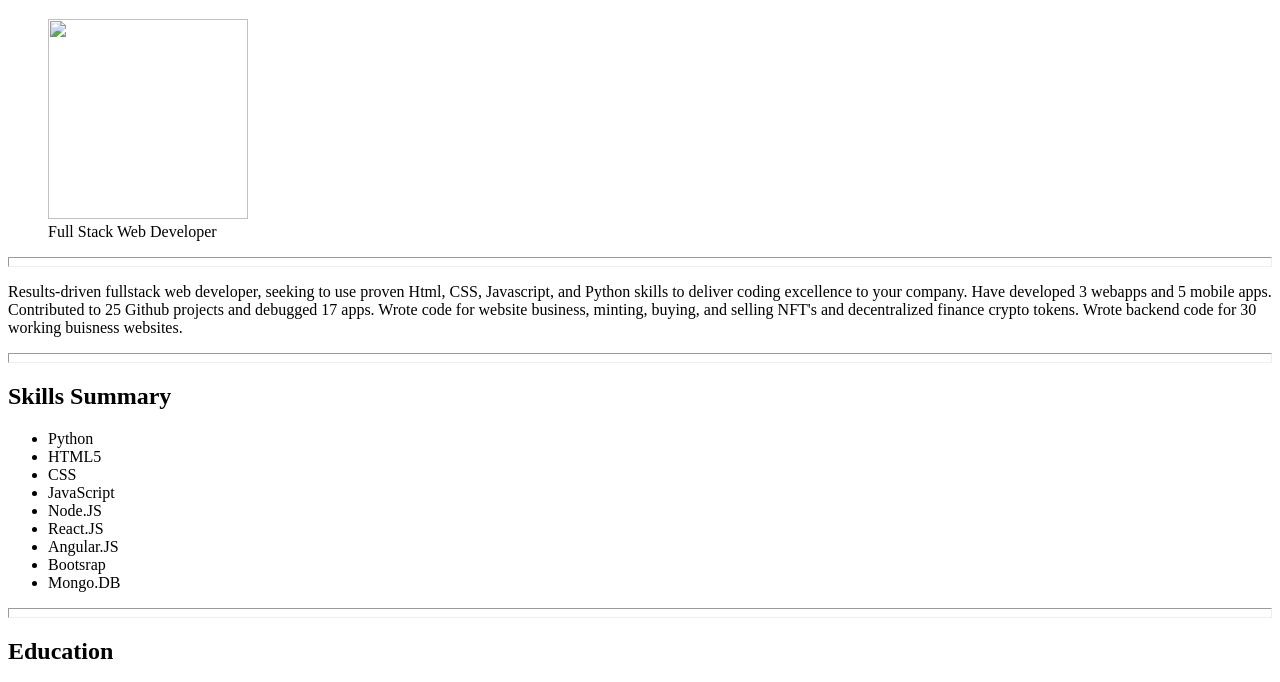
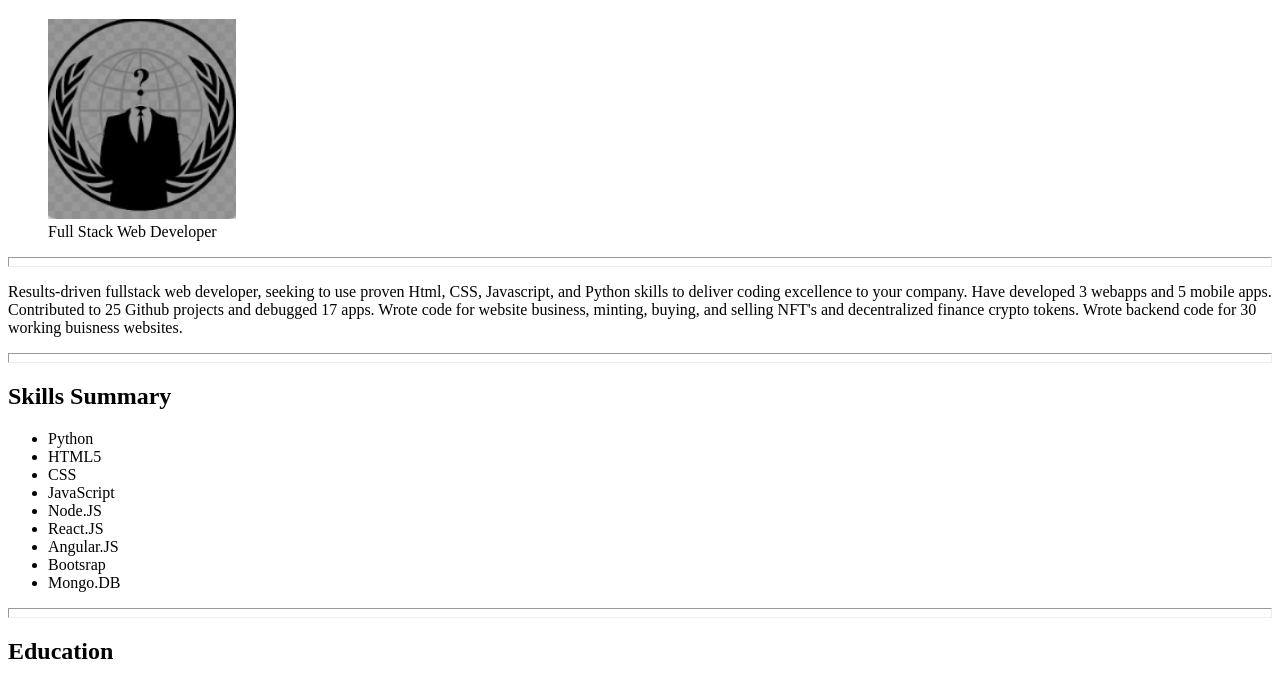
Before and after one commit to chrisb1nj/MyResume, a plain HTML site: page index.html in a window 1280 px wide. Shown: the part 61-743 px from the top of the page. Drawn offline with Linux system fonts and the light colour scheme.

Commit message:
Update index.html

```diff
--- a/index.html
+++ b/index.html
@@ -8,7 +8,7 @@
   <body>
     <h1>Christopher Barthelmas</h1>
     <figure>
-      <img src="../4.3 HTML Porfolio Project/assets/images/anonymous.jpg" height="200" width="200" />
+      <img src="./anonimg.png" height="200" />
       <figcaption>Full Stack Web Developer</figcaption>
     </figure>
     <hr size="10" />
```
